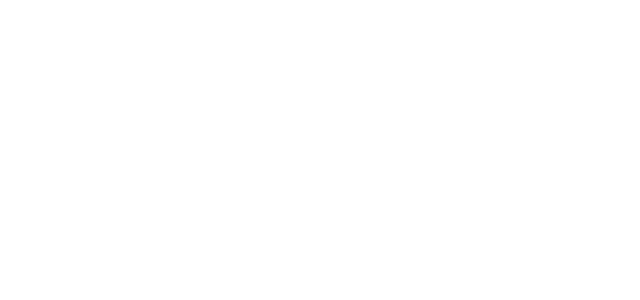
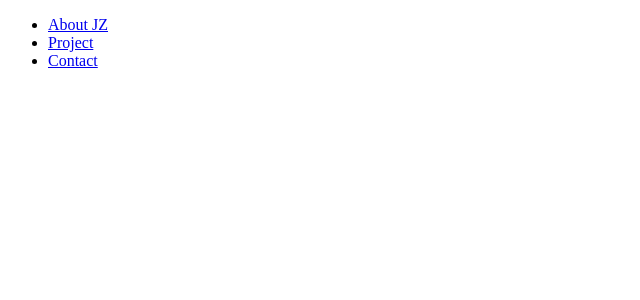
Before and after one commit to JZSweet/jz-portfolio2.0, a React (Create React App) app: page / in a window 1280 px wide. Shown: the top 300 px of the page, without its empty margins (0-640 px from the left). Built offline with nearby package versions, Linux system fonts and the light colour scheme.

Commit message:
build nab bar

```diff
--- /dev/null
+++ b/src/components/Nav.js
@@ -0,0 +1,37 @@
+import React from 'react';
+
+function NavTabs(props) {
+    return (
+      <ul className="nav nav-tabs">
+        <li className="nav-item">
+          <a
+            href="#about"
+            onClick={() => props.handlePageChange("About")}
+            className={props.currentPage === "About" ? "nav-link active" : "nav-link"}
+          >
+            About JZ
+          </a>
+        </li>
+        <li className="nav-item">
+          <a
+            href="#Project"
+            onClick={() => props.handlePageChange("Project")}
+            className={props.currentPage === "Project" ? "nav-link active" : "nav-link"}
+          >
+            Project
+          </a>
+        </li>
+        <li className="nav-item">
+          <a
+            href="#contact"
+            onClick={() => props.handlePageChange("Contact")}
+            className={props.currentPage === "Contact" ? "nav-link active" : "nav-link"}
+          >
+            Contact
+          </a>
+        </li>
+      </ul>
+    );
+  }
+
+  export default NavTabs;
--- /dev/null
+++ b/src/components/Portfolio.js
@@ -0,0 +1,41 @@
+import React, { Component } from "react";
+import Nav from "./Nav";
+
+class Portfolio extends Component {
+
+    state = {
+      currentPage: "About"
+    };
+
+    handlePageChange = page => {
+      this.setState({ currentPage: page });
+    };
+
+    renderPage = () => {
+    //   if (this.state.currentPage === "Project") {
+    //     return <Project />;
+    //   } else if (this.state.currentPage === "About") {
+    //     return <About />;
+    //   } else if (this.state.currentPage === "Blog") {
+    //     return <Blog />;
+    //   } else {
+    //     return <Contact />;
+    //   };
+    };
+
+    render() {
+      return (
+        <div>
+          {/* <Header/> */}
+
+          <Nav
+            currentPage={this.state.currentPage}
+            handlePageChange={this.handlePageChange}
+          />
+          {this.renderPage()}
+        </div>
+      );
+    };
+  };
+
+  export default Portfolio;
--- a/src/index.js
+++ b/src/index.js
@@ -3,4 +3,4 @@
 import App from './App';
 
 
-ReactDOM.render( < App / > , document.getElementById('root'));
+ReactDOM.render( < App /> , document.getElementById('root'));
```
Also changed, not shown: src/App.js (+2 -6 lines).
